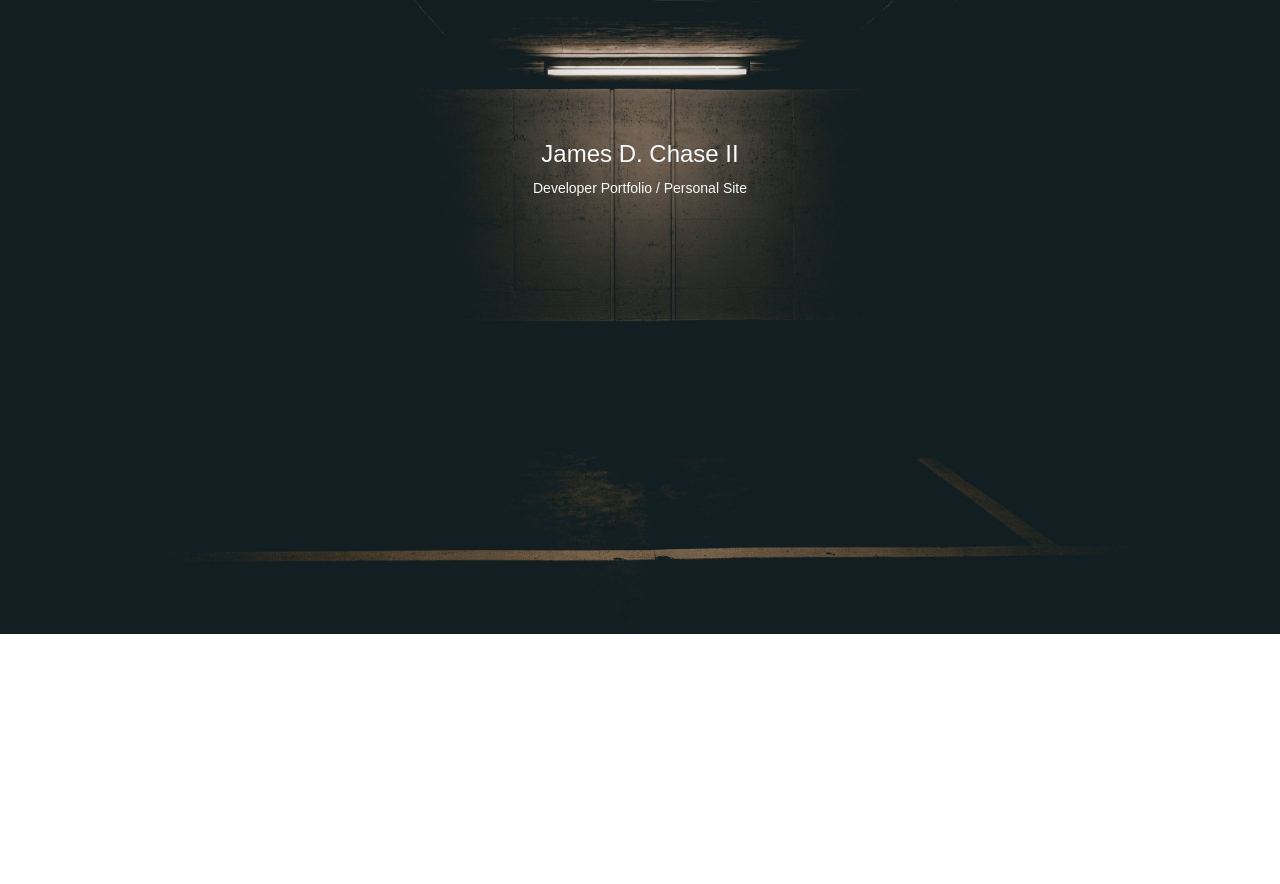
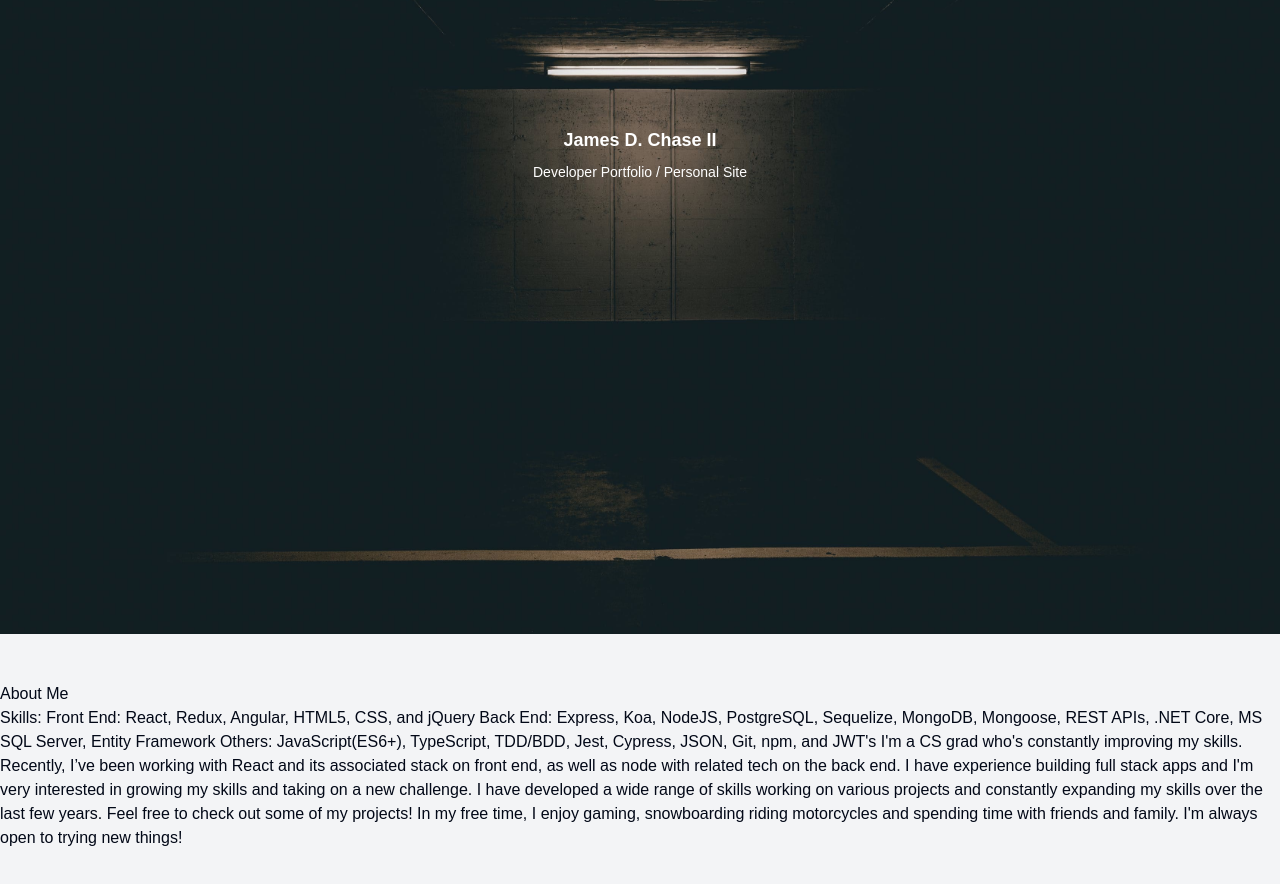
Before and after one commit to Jchase2/portfolio-v3, a Next.js app: page / in a window 1280 px wide. Shown: the part 166-1050 px from the top of the page. Before the commit the page ends 800 px from the top, so only its background shows below. Built offline with nearby package versions, Linux system fonts and the light colour scheme.

Commit message:
Replaced some z stuff with a more flexible layout instead.

```diff
--- a/src/app/page.tsx
+++ b/src/app/page.tsx
@@ -1,9 +1,11 @@
+import { About } from "@/components/about";
 import Image from "next/image";
 
 export default function Home() {
   return (
-    <div className="flex-1 self-center flex flex-col items-center">
-      <div className="-z-10">
+    <div>
+      <section className="relative h-screen flex items-center justify-center bg-black">
+        <div className="absolute inset-0">
           <Image
             src="/background.jpg"
             alt="Background image"
@@ -12,12 +14,14 @@ export default function Home() {
             priority={true}
           />
         </div>
-      <div className="absolute inset-x-0 top-[40%] md:top-[38%] lg:top-[38%] text-center space-y-2">
-        <h1 className="text-2xl text-slate-50">James D. Chase II</h1>
-        <h2 className="text-sm text-slate-50">
-          Developer Portfolio / Personal Site
-        </h2>
+        <div className="relative text-center space-y-2 text-white -top-[5%] lg:-top-[10%]">
+          <h1 className="text-lg font-bold">James D. Chase II</h1>
+          <p className="text-sm">Developer Portfolio / Personal Site</p>
         </div>
+      </section>
+      <section className="bg-gray-100 py-12">
+        <About />
+      </section>
     </div>
   );
 }
--- /dev/null
+++ b/src/components/about.tsx
@@ -0,0 +1,25 @@
+const About = () => {
+  return (
+    <div>
+      <h2>About Me</h2>
+      <p>
+        Skills: Front End: React, Redux, Angular, HTML5, CSS, and jQuery Back
+        End: Express, Koa, NodeJS, PostgreSQL, Sequelize, MongoDB, Mongoose,
+        REST APIs, .NET Core, MS SQL Server, Entity Framework Others:
+        JavaScript(ES6+), TypeScript, TDD/BDD, Jest, Cypress, JSON, Git, npm,
+        and JWT&apos;s I&apos;m a CS grad who&apos;s constantly improving my
+        skills. Recently, I’ve been working with React and its associated stack
+        on front end, as well as node with related tech on the back end. I have
+        experience building full stack apps and I&apos;m very interested in
+        growing my skills and taking on a new challenge. I have developed a wide
+        range of skills working on various projects and constantly expanding my
+        skills over the last few years. Feel free to check out some of my
+        projects! In my free time, I enjoy gaming, snowboarding riding
+        motorcycles and spending time with friends and family. I&apos;m always
+        open to trying new things!
+      </p>
+    </div>
+  );
+};
+
+export { About };
```
Lines whose indentation alone changed are shown as unchanged.
